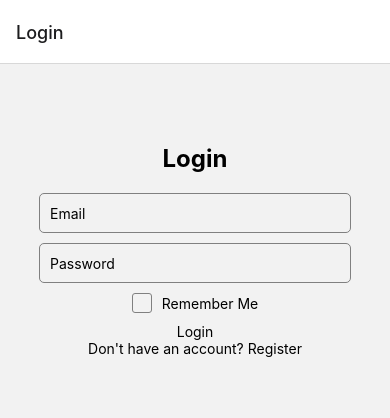
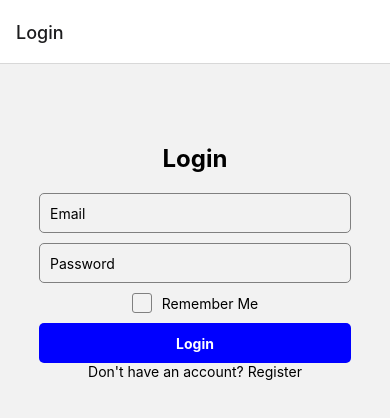
Before and after one commit to cmleo/FoodRunner-Client, a React Native app: screen /Login in a window 390 px wide. Shown: the top 418 px of the page. Built offline with nearby package versions, Linux system fonts and the light colour scheme.

Commit message:
forgot to add the styling to the login button

```diff
--- a/src/screens/Login/LoginScreen.js
+++ b/src/screens/Login/LoginScreen.js
@@ -109,6 +109,19 @@ const styles = StyleSheet.create({
 	checkboxText: {
 		fontSize: 16,
 	},
+
+	button: {
+		width: '80%',
+		height: 40,
+		backgroundColor: 'blue',
+		borderRadius: 5,
+		alignItems: 'center',
+		justifyContent: 'center',
+	},
+	buttonText: {
+		color: 'white',
+		fontWeight: 'bold',
+	},
 });
 
 export default LoginScreen;
```
